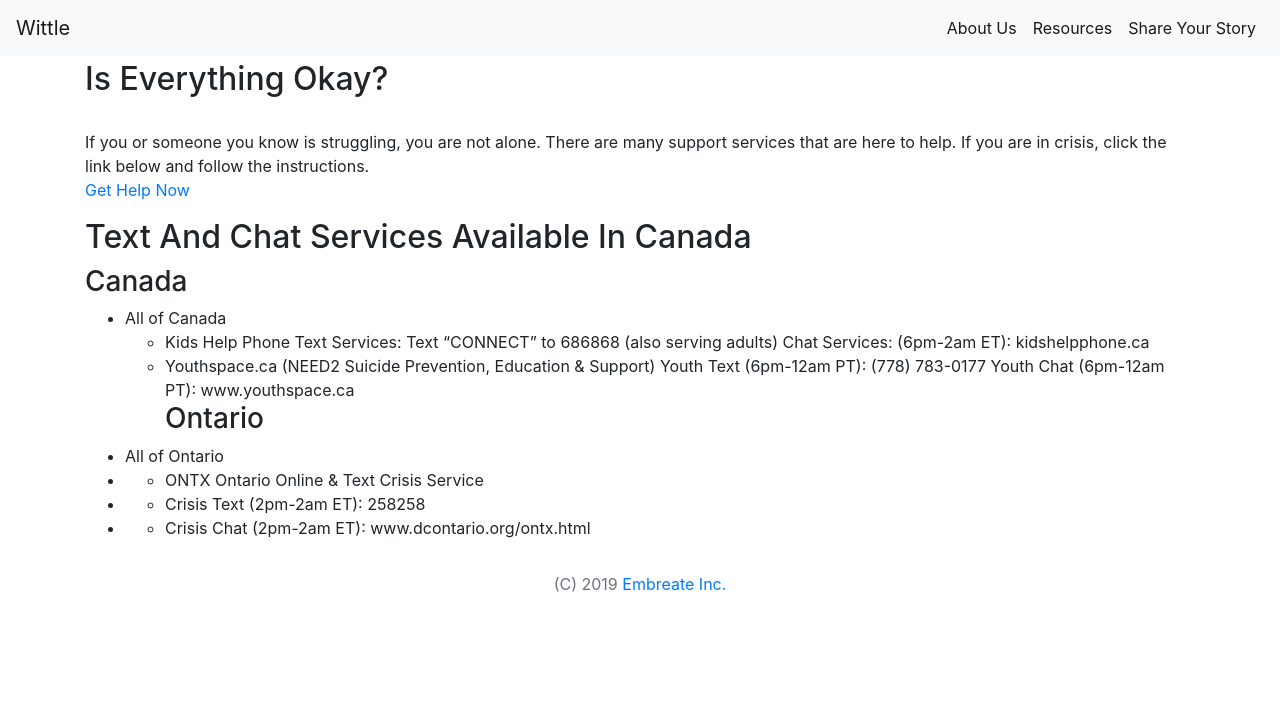
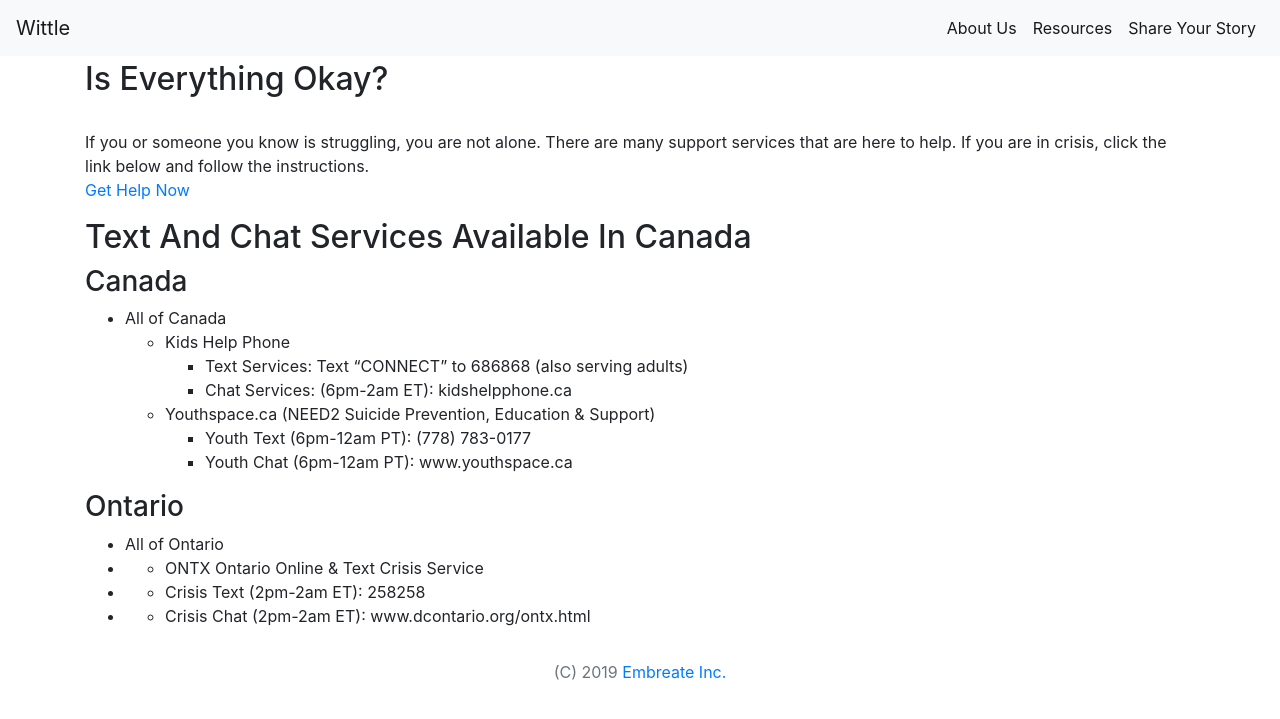
Before and after one commit to embreate/wittle-website, a Jekyll site: the page built from resources.markdown, in a window 1280 px wide. Shown: the top 719 px of the page. Built offline with Jekyll 4.4.1, drawn with Linux system fonts in a browser that asks for light colours; nearby versions of some CDN libraries.

```diff
--- a/resources.markdown
+++ b/resources.markdown
@@ -12,11 +12,12 @@ layout: default
 ### Canada
 * All of Canada
     * Kids Help Phone
-      Text Services: Text "CONNECT" to 686868 (also serving adults)
-      Chat Services: (6pm-2am ET): kidshelpphone.ca
+         * Text Services: Text "CONNECT" to 686868 (also serving adults)
+         * Chat Services: (6pm-2am ET): kidshelpphone.ca
     * Youthspace.ca (NEED2 Suicide Prevention, Education & Support)
-      Youth Text (6pm-12am PT): (778) 783-0177
-      Youth Chat (6pm-12am PT): www.youthspace.ca
+         * Youth Text (6pm-12am PT): (778) 783-0177
+         * Youth Chat (6pm-12am PT): www.youthspace.ca
+
 ### Ontario
 * All of Ontario
 * * ONTX Ontario Online & Text Crisis Service
```
